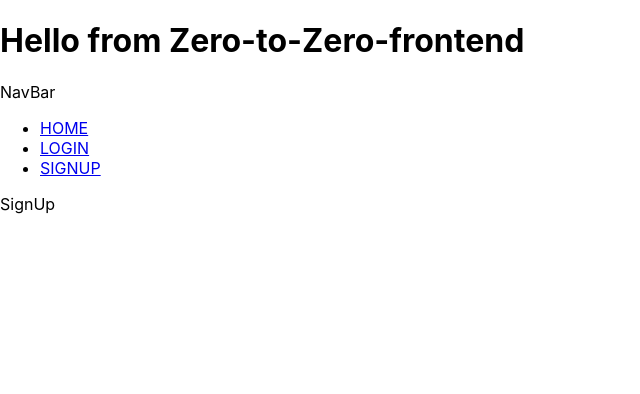
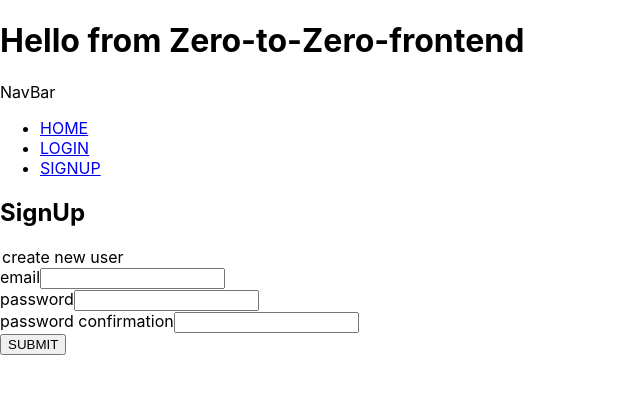
Before and after one commit to zicna/zero-to-zero-frontend, a React (Create React App) app: page /signup in a window 1280 px wide. Shown: the top 394 px of the page, without its empty margins (0-640 px from the left). Built offline with nearby package versions, Linux system fonts and the light colour scheme.

Commit message:
add controlled signup form

```diff
--- a/src/pages/SignUp.js
+++ b/src/pages/SignUp.js
@@ -1,7 +1,68 @@
 import React from 'react'
+import { useState, useRef } from 'react'
+
+import { submitUser, LOGIN, SIGNUP } from '../helpers/fetchHelpers'
 
 export default function SignUp() {
+  const [email, setEmail] = useState('')
+  const [password, setPassword] = useState('')
+  const [passwordConfirmation, setPasswordConfirmation] = useState('')
+
+  const form = useRef('')
+
+  const passConChangeHandler = (event) => {
+    setPasswordConfirmation(event.target.value)
+  }
+
+  const passwordChangeHandler = (event) => {
+    setPassword(event.target.value)
+  }
+
+  const emailChangeHandler = (event) => {
+    setEmail(event.target.value)
+  }
+
+  const submitHandler = (event) => {
+    event.preventDefault()
+    const userObject = {
+      user: { email, password, passwordConfirmation },
+    }
+
+    submitUser(userObject, SIGNUP)
+
+    setEmail('')
+    setPassword('')
+    setPasswordConfirmation('')
+  }
   return (
-    <div>SignUp</div>
+    <React.Fragment>
+      <h2>SignUp</h2>
+      <form action="" onSubmit={submitHandler} ref={form}>
+        <legend>create new user</legend>
+        <div>
+          <label htmlFor="">email</label>
+          <input type="email" value={email} onChange={emailChangeHandler} />
+        </div>
+        <div>
+          <label htmlFor="">password</label>
+          <input
+            type="password"
+            value={password}
+            onChange={passwordChangeHandler}
+          />
+        </div>
+        <div>
+          <label htmlFor="">password confirmation</label>
+          <input
+            type="password"
+            value={passwordConfirmation}
+            onChange={passConChangeHandler}
+          />
+        </div>
+        <div>
+          <input type="submit" value="SUBMIT" />
+        </div>
+      </form>
+    </React.Fragment>
   )
 }
```
